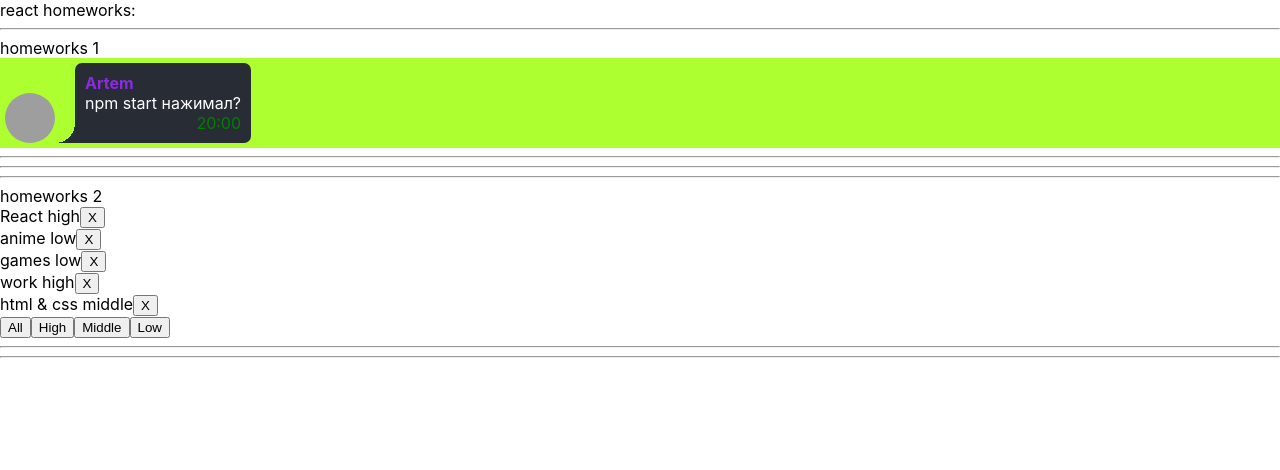
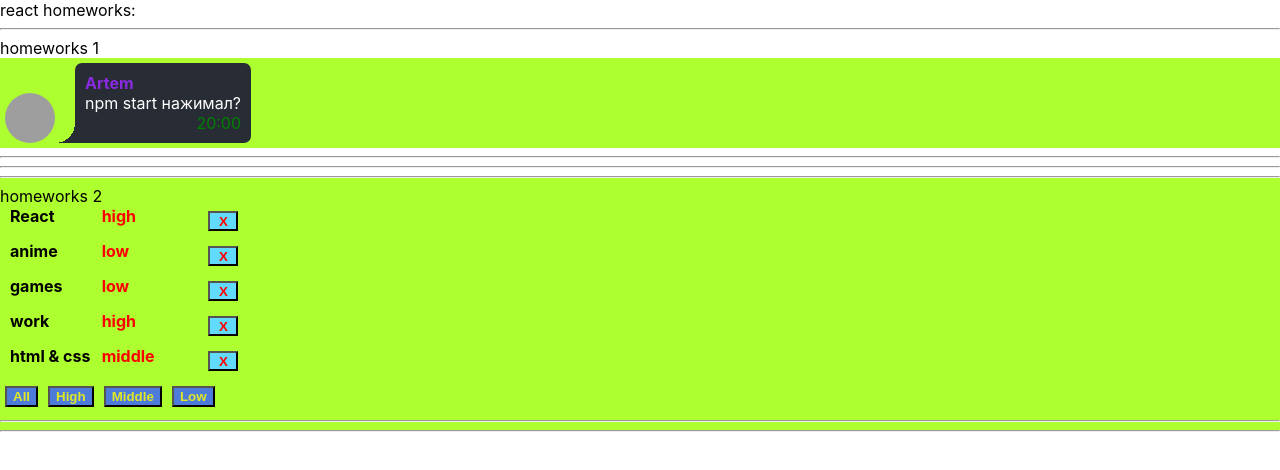
Before and after one commit to Zouker/homeworks, a React (Create React App) app: page / in a window 1280 px wide. Shown: the top 470 px of the page. Built offline with nearby package versions, Linux system fonts and the light colour scheme; grey boxes are pictures that could not be loaded.

Commit message:
HW 1 + HW 2

```diff
--- a/src/p2-homeworks/h2/Affair.tsx
+++ b/src/p2-homeworks/h2/Affair.tsx
@@ -1,5 +1,6 @@
 import React from 'react'
 import {AffairType} from './HW2';
+import s from './Affairs.module.css'
 
 type AffairPropsType = {
     // key не нужно типизировать
@@ -11,10 +12,10 @@ function Affair(props: AffairPropsType) {
     const deleteCallback = () => props.deleteAffairCallback(props.affair._id)// need to fix
 
     return (
-        <div>
-            {props.affair.name} {props.affair.priority}
+        <div className={s.content}>
+           <div className={s.name}>{props.affair.name}</div> <div className={s.priority}>{props.affair.priority}</div>
 
-            <button onClick={deleteCallback}>X</button>
+            <button className={s.buttonX} onClick={deleteCallback}>X</button>
         </div>
     )
 }
--- a/src/p2-homeworks/h2/Affairs.module.css
+++ b/src/p2-homeworks/h2/Affairs.module.css
@@ -1,3 +1,51 @@
-.someClass {
+.wrapper {
+    background-color: greenyellow;
+}
+
+.button {
+    margin: 5px;
+    background-color: #4c7bda;
+    color: #e1e823;
+    font-weight: bold;
+    cursor: pointer;
+}
+
+.content {
+    display: grid;
+    max-width: 300px;
+    grid-template-columns: repeat(3, 1fr);
+    grid-gap: 10px;
+    grid-auto-rows: 3px;
+    grid-template-areas:
+    'name priority buttonX'
+    'name priority buttonX'
+    'name priority buttonX'
+    'name priority buttonX'
+    'name priority buttonX';
+    align-items: start;
+    grid-gap: 5px 5px;
+    justify-content: space-between;
+    font-weight: bold;
+}
+
+.name {
+    grid-area: name;
+    margin-left: 10px;
+}
+
+.priority {
+    grid-area: priority;
+    color: red;
+    align-items: center;
+}
+
+.buttonX {
+    grid-area: buttonX;
+    width: 30px;
+    height: 20px;
+    margin: 5px;
+    background-color: #61dafb;
+    color: red;
+    font-weight: bold;
 
 }
--- a/src/p2-homeworks/h2/Affairs.tsx
+++ b/src/p2-homeworks/h2/Affairs.tsx
@@ -1,6 +1,7 @@
 import React from 'react'
 import Affair from './Affair'
 import {AffairType, FilterType} from './HW2'
+import s from './Affairs.module.css'
 
 type AffairsPropsType = { // need to fix any
     data: Array<AffairType>
@@ -27,10 +28,10 @@ function Affairs(props: AffairsPropsType) {
 
             {mappedAffairs}
 
-            <button onClick={setAll}>All</button>
-            <button onClick={setHigh}>High</button>
-            <button onClick={setMiddle}>Middle</button>
-            <button onClick={setLow}>Low</button>
+            <button className={s.button} onClick={setAll}>All</button>
+            <button className={s.button} onClick={setHigh}>High</button>
+            <button className={s.button} onClick={setMiddle}>Middle</button>
+            <button className={s.button} onClick={setLow}>Low</button>
         </div>
     )
 }
--- a/src/p2-homeworks/h2/HW2.tsx
+++ b/src/p2-homeworks/h2/HW2.tsx
@@ -1,5 +1,6 @@
 import React, {useState} from 'react'
 import Affairs from './Affairs'
+import s from './Affairs.module.css'
 
 // types
 export type AffairPriorityType = 'high' | 'middle' | 'low' // need to fix any
@@ -37,7 +38,7 @@ function HW2() {
     const deleteAffairCallback = (_id: number) => setAffairs(deleteAffair(affairs, _id)) // need to fix any
 
     return (
-        <div>
+        <div className={s.wrapper}>
             <hr/>
             homeworks 2
 
```
